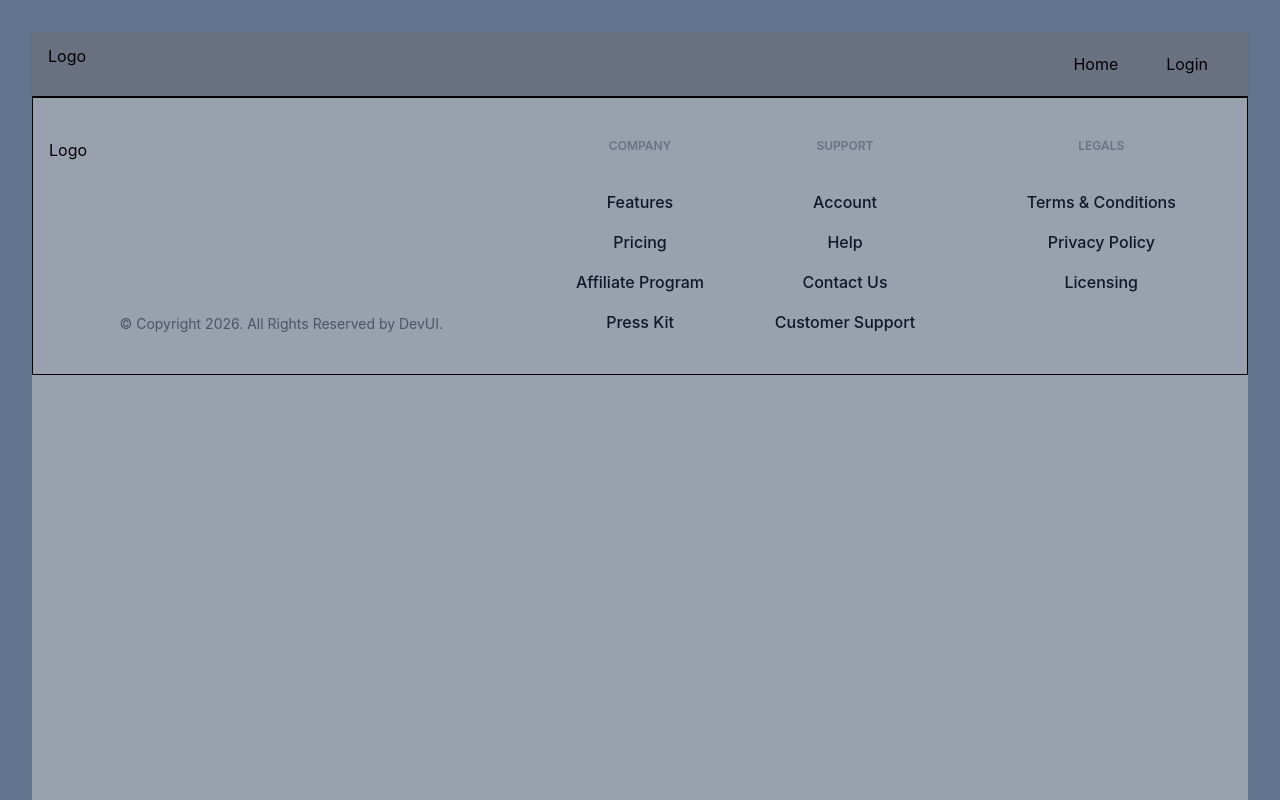
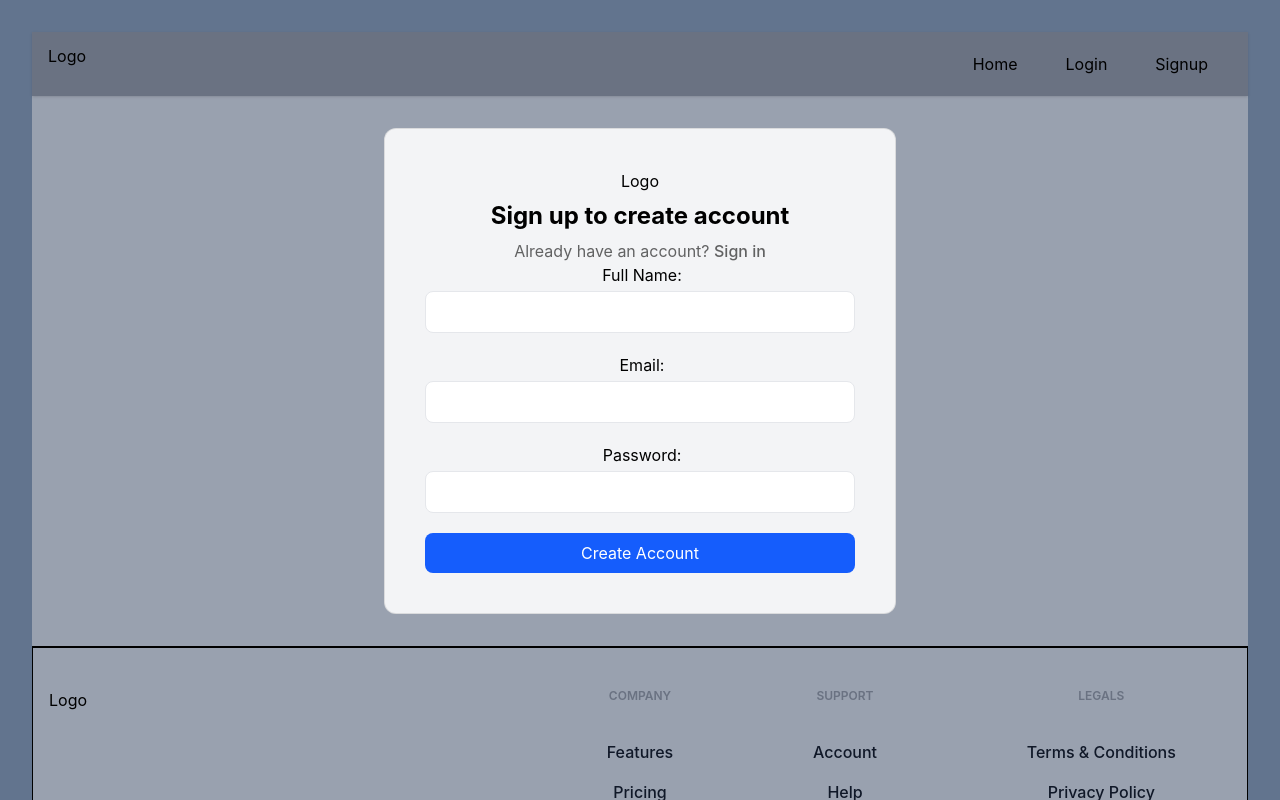
Before and after one commit to DarshitJain25/MegaBlog-Project, a React (Vite) app: page /signup in a window 1280 px wide. Shown: the top 800 px of the page. Built offline with nearby package versions, Linux system fonts and the light colour scheme; no server answers.

Commit message:
Another Debuggin Session

```diff
--- a/src/App.jsx
+++ b/src/App.jsx
@@ -27,7 +27,7 @@ function App() {
    <div className="w-full block">
     <HeaderComponent/>
     <main>
-    {/* TODO :  <Outlet/> */}
+      <Outlet />
     </main>
     <Footer />
     </div>
--- a/src/components/Header/Header.jsx
+++ b/src/components/Header/Header.jsx
@@ -17,7 +17,7 @@ function HeaderComponent() {
     {
       name: "Signup",
       slug: "/signup",
-      status: !authStatus,
+      active: !authStatus,
     },
     {
       name: "All Posts",
--- a/src/components/Login.jsx
+++ b/src/components/Login.jsx
@@ -9,13 +9,13 @@ function Login() {
   const navigate = useNavigate();
   const dispatch = useDispatch();
   const { register, handleSubmit } = useForm();
-  const { error, setError } = useState("");
+  const [error, setError] = useState("");
 
   const login = async (data) => {
     setError("");
-    console.log(data);
+    // console.log(data);
     try {
-      const session = await authService.login(data);
+      const session = await authService.userLogin(data);
       if (session) {
         const userData = await authService.getCurrentUser();
         if (userData) {
--- a/src/components/RTE.jsx
+++ b/src/components/RTE.jsx
@@ -1,4 +1,5 @@
 import React from "react";
+import conf from "../config/config";
 import { Editor } from "@tinymce/tinymce-react";
 import { Controller } from "react-hook-form";
 export default function RTE({ name, control, label, defaultValue = "" }) {
@@ -10,6 +11,7 @@ export default function RTE({ name, control, label, defaultValue = "" }) {
         control={control}
         render={({ field: { onChange } }) => (
           <Editor
+            apiKey={conf.tinymceApiKey}
             initialValue={defaultValue}
             init={{
               initialValue: defaultValue,
--- a/src/components/Signup.jsx
+++ b/src/components/Signup.jsx
@@ -18,7 +18,7 @@ function Signup() {
       if (userData) {
         const userData = await authService.getCurrentUser();
         if (userData) {
-          dispatch(login(userData));
+          dispatch(authLogin(userData));
           navigate("/");
         }
       }
@@ -49,7 +49,7 @@ function Signup() {
           </Link>
         </p>
 
-        {error & <p className="text-red-600 mt-8 text-center">{error}</p>}
+        {error && <p className="text-red-600 mt-8 text-center">{error}</p>}
 
         <form onSubmit={handleSubmit(create)}>
           <div className="space-y-5">
--- a/src/components/button.jsx
+++ b/src/components/button.jsx
@@ -10,6 +10,7 @@ function Button({
 }) {
   return (
     <button
+    type = {type}
       className={`px-4 py-2 rounded-lg ${bgColor} ${textColor} ${className}`}
       {...props}
     >
--- a/src/components/index.js
+++ b/src/components/index.js
@@ -3,7 +3,7 @@ import Footer from "./Footer/footer";
 import Container from "./container/Container";
 import Logo from "./Logo";
 import LogoutBtn from "./Header/LogoutBtn";
-import selectButton from "./selectButton";
+import SelectButton from "./SelectButton";
 import Button from "./button";
 import Input from "./input";
 import RTE from "./RTE";
@@ -26,5 +26,5 @@ export {
   PostForm,
   PostCard,
   AuthLayout,
-  selectButton,
+  SelectButton,
 };
--- a/src/components/post-form/PostForm.jsx
+++ b/src/components/post-form/PostForm.jsx
@@ -1,6 +1,6 @@
 import React, { useCallback, useEffect } from "react";
 import { useForm } from "react-hook-form";
-import { Button, Input, selectButton, RTE } from "../index";
+import { Button, Input, SelectButton, RTE } from "../index";
 import { useDispatch } from "react-redux";
 import dbService from "../../appwrite/conf";
 import { useNavigate } from "react-router-dom";
@@ -17,21 +17,24 @@ function PostForm({ post }) {
       },
     });
   const navigate = useNavigate();
-  const userData = useSelector((state) => state.user.userData);
+  const userData = useSelector((state) => state.auth.userData);
 
   const submit = async (data) => {
+    console.log("This is the submit function",data);
     if (post) {
-      const file = data.image[0] ? dbService.uploadFile(data.image[0]) : null;
+      const file = data.image[0]
+        ? await dbService.uploadFile(data.image[0])
+        : null;
 
       if (file) {
-        dbService.deleteFile(post.featuredImage);
+        await dbService.deleteFile(post.featuredImage);
       }
-      const dbPost = dbService.updatePost(post.$id, {
+      const dbPost = await dbService.updatePost(post.$id, {
         ...data,
         featuredImage: file ? file.$id : undefined,
       });
       if (dbPost) {
-        navigate("/post/${dbPost.$id}");
+        navigate(`/post/${dbPost.$id}`);
       }
     } else {
       const file = await dbService.uploadFile(data.image[0]);
@@ -50,15 +53,15 @@ function PostForm({ post }) {
     }
   };
 
-  const slugTranform = useCallback((value) => {
+  const slugTransform = useCallback((value) => {
     if (value && typeof value === "string") {
       return value
         .trim()
         .toLowerCase()
         .replace(/[^a-zA-Z\d\s]+/g, "-")
         .replace(/\s/g, "-");
-      return "";
     }
+    return "";
   }, []);
 
   useEffect(() => {
@@ -66,7 +69,7 @@ function PostForm({ post }) {
       if (name === "title") {
         setValue(
           "slug",
-          slugTranform(value.title, {
+          slugTransform(value.title, {
             shouldValidate: true,
           }),
         );
@@ -76,7 +79,7 @@ function PostForm({ post }) {
     return () => {
       subscription.unsubscribe();
     };
-  }, [watch, slugTranform, setValue]);
+  }, [watch, slugTransform, setValue]);
 
   return (
     <form onSubmit={handleSubmit(submit)} className="flex flex-wrap">
@@ -122,7 +125,7 @@ function PostForm({ post }) {
             />
           </div>
         )}
-        <selectButton
+        <SelectButton
           options={["active", "inactive"]}
           label="Status"
           className="mb-4"
--- a/src/components/selectButton.jsx
+++ b/src/components/selectButton.jsx
@@ -1,6 +1,6 @@
 import React, { useId } from "react";
 
-function selectButton({ options, label, className, ...props }, ref) {
+function SelectButton({ options, label, className, ...props }, ref) {
   const id = useId();
   return (
     <div className="w-full">
@@ -16,11 +16,11 @@ function selectButton({ options, label, className, ...props }, ref) {
         className={`px-3 py-2 rounded-lg bg-white text-black outline-none focus:bg-gray-50 duration-200 border border-gray-200 w-full ${className}`}
       >
         {options?.map((option) => (
-          <option key={option} value={option}></option>
+          <option key={option} value={option}>{option}</option>
         ))}
       </select>
     </div>
   );
 }
 
-export default selectButton;
+export default SelectButton;
--- a/src/config/config.js
+++ b/src/config/config.js
@@ -4,6 +4,7 @@ const conf = {
   appwrieDatabaseId: String(import.meta.env.VITE_APPWRITE_DATABASE_ID),
   appwriteTableId: String(import.meta.env.VITE_APPWRITE_TABLE_ID),
   appwriteBucketId: String(import.meta.env.VITE_APPWRITE_BUCKET_ID),
+  tinymceApiKey: String(import.meta.env.VITE_TINYMCE_API_KEY),
 };
 
 export default conf;
--- a/src/main.jsx
+++ b/src/main.jsx
@@ -33,9 +33,9 @@ const router = createBrowserRouter([
         ),
       },
       {
-        path: "Signup",
+        path: "/signup",
         element: (
-          <AuthLayout authentication="false">
+          <AuthLayout authentication={false}>
             <Signup />
           </AuthLayout>
         ),
--- a/src/pages/AddPost.jsx
+++ b/src/pages/AddPost.jsx
@@ -1,5 +1,5 @@
 import React from "react";
-import { Container, PostForm } from "../components";
+import { Container, PostForm } from "../components/index";
 function AddPost() {
   return (
     <div className="py-8">
```
Also changed, not shown: 1 other file (tests, documents, lock files or other folders).
